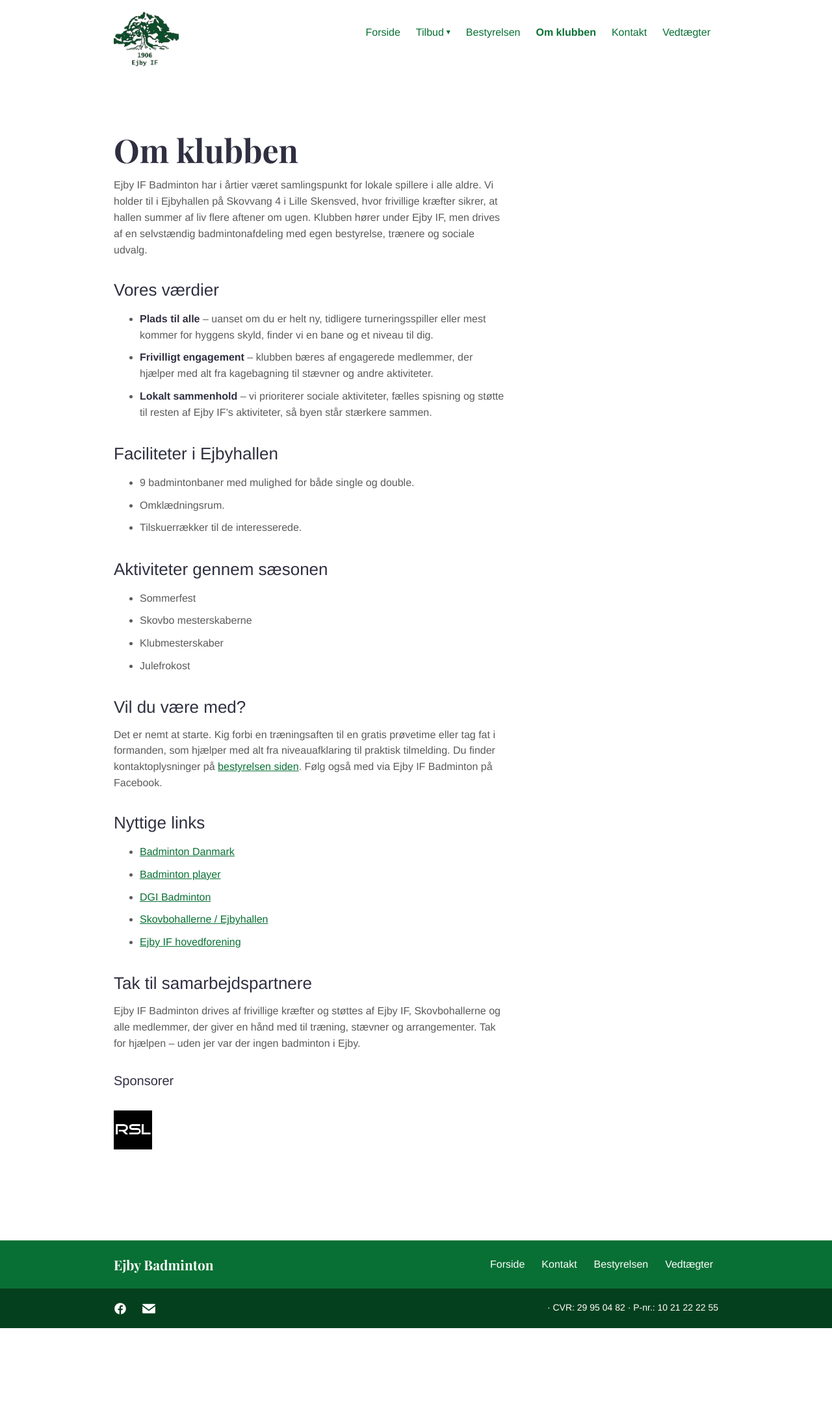
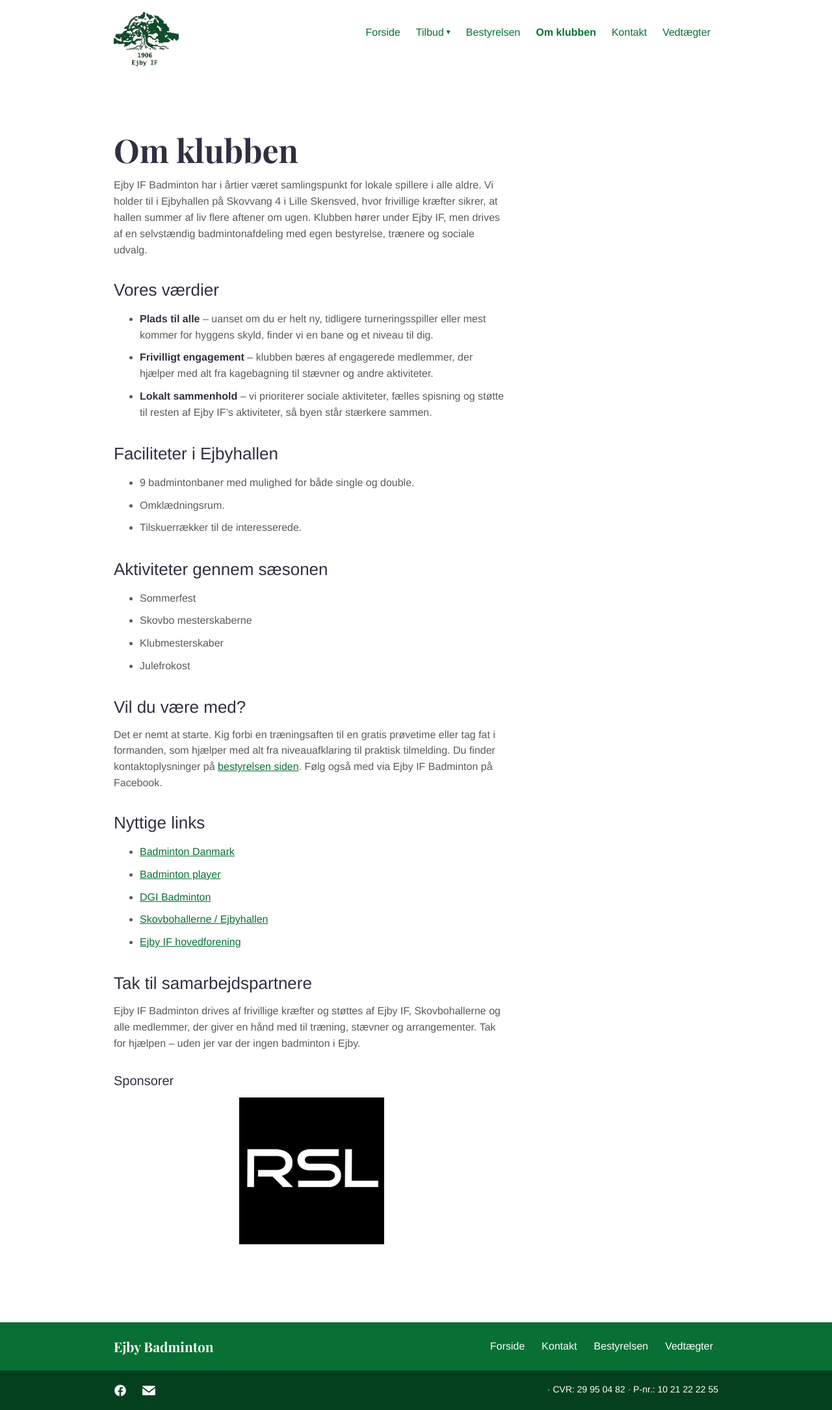
Before and after one commit to Ejby-badminton/web-site, a Jekyll site: the page built from indhold/sider/om-klubben.md, in a window 1280 px wide. Shown: the whole page at 65% size. Built offline with Jekyll 4.4.1, drawn with Linux system fonts in a browser that asks for light colours; before the commit the page ends 2044 px from its top, so only the background shows below that.

Commit message:
Make sponsor logos 4x larger and centered

```diff
--- a/_sass/components/_sponsors.scss
+++ b/_sass/components/_sponsors.scss
@@ -1,19 +1,24 @@
 .sponsors-list {
   list-style: none;
-  margin: 0;
+  margin: 0 auto 2rem auto;
   padding: 0;
   display: flex;
   flex-wrap: wrap;
-  gap: 2rem;
+  justify-content: center;
+  align-items: center;
+  gap: 3rem;
+  max-width: 100%;
 }
 .sponsors-list li {
   display: flex;
   align-items: center;
+  justify-content: center;
   margin: 0;
   padding: 0;
 }
 .sponsors-list img {
-  max-height: 60px;
+  max-height: 240px;
   width: auto;
   display: block;
+  margin: 0 auto;
 }
```
